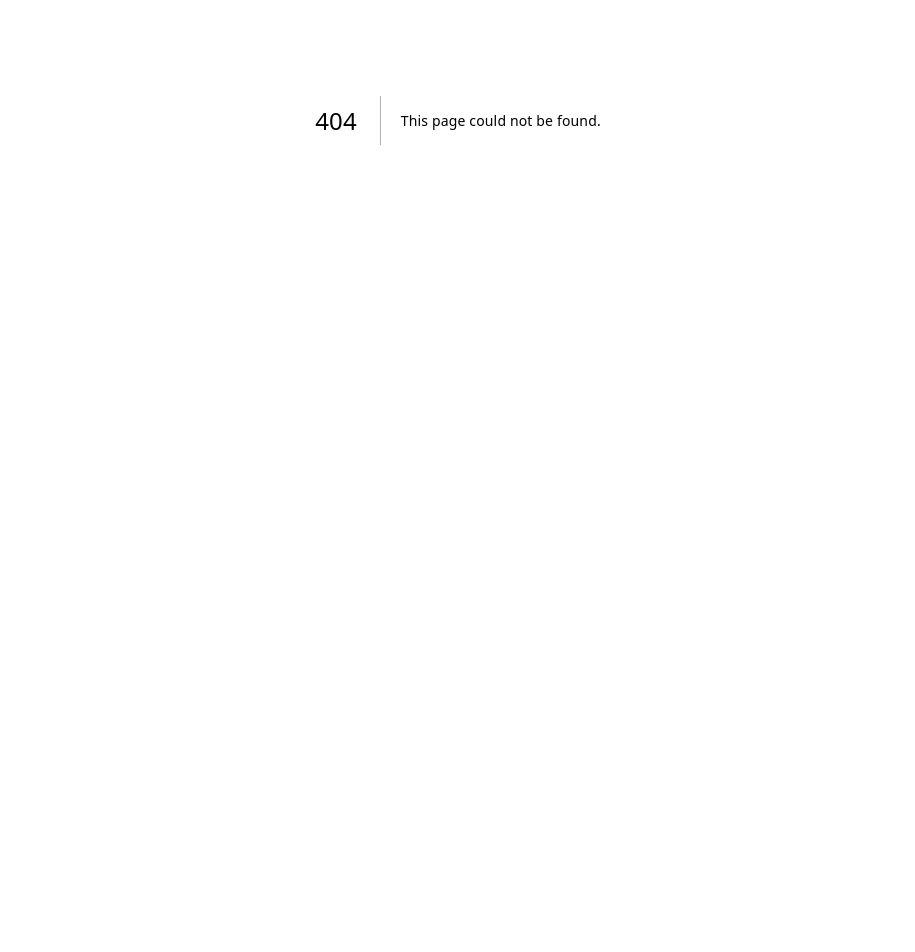
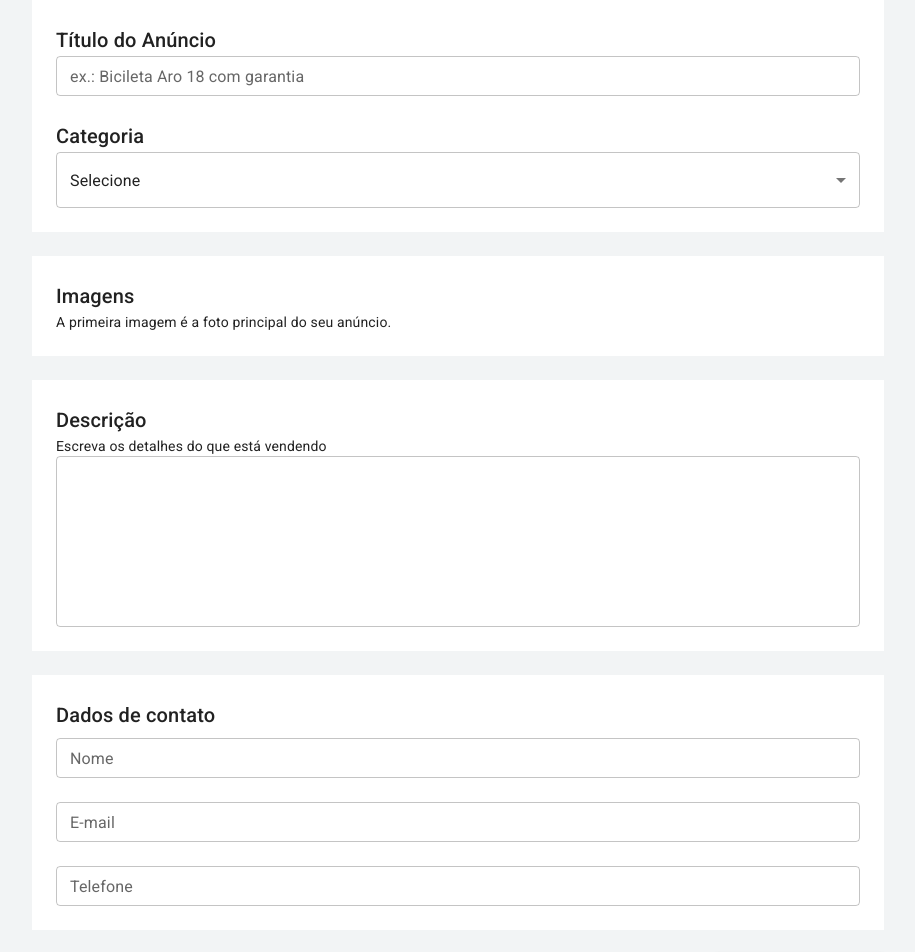
Before and after one commit to ericlesbrum/Projeto-Anunx, a Next.js app: page /user/publish in a window 1280 px wide. Before the commit this address had no page. Shown: the part 280-1232 px from the top of the page, without its empty margins (182-1097 px from the left). Before the commit the page ends 800 px from the top, so only its background shows below. Built offline with nearby package versions, Linux system fonts and the light colour scheme.

Commit message:
adicionando página publicar anúncio

```diff
--- a/pages/user/dashboard.js
+++ b/pages/user/dashboard.js
@@ -11,7 +11,7 @@ export default function Home() {
   return (
     <>
       <TemplateDefault>
-        <Container maxWidth="sm" sx={container}>
+        <Container maxWidth="sm" sx={container(theme.spacing(8, 0, 6))}>
           <Typography component="h1" variant='h2' align='center'>
             Menus anúncios
           </Typography>
--- a/pages/user/dashboardStyle.js
+++ b/pages/user/dashboardStyle.js
@@ -1,6 +1,6 @@
 const container = (theme) => {
     return {
-        p: theme.spacing(8, 0, 6)
+        p: theme
     }
 }
 const buttonAdd = (theme) => {
--- /dev/null
+++ b/pages/user/publish.js
@@ -0,0 +1,145 @@
+import { Box, Container, Select, TextField, Typography, Button } from '@mui/material';
+import { useTheme } from '@mui/material/styles';
+
+import TemplateDefault from '../../src/templates/Default';
+import { box, container, boxContainer } from './publishStyle';
+
+const Publish = () => {
+    const theme = useTheme();
+    return (
+        <TemplateDefault>
+            <Container maxWidth='sm' sx={container(theme.spacing(8, 0, 6))}>
+                <Typography component="h1" variant="h2" align="center" color="textPrimary">
+                    Publicar Anúncio
+                </Typography>
+                <Typography component="h5" variant="h5" align="center" color="textPrimary">
+                    Quanto mais detalhado, melhor!
+                </Typography>
+            </Container>
+
+            <Container maxWidth='md' sx={boxContainer(theme.spacing(3))}>
+                <Box sx={
+                    box(
+                        theme.palette.background.variant,
+                        theme.spacing(3)
+                    )}
+                >
+                    <Typography component="h6" variant="h6" color="textPrimary">
+                        Título do Anúncio
+                    </Typography>
+                    <TextField
+                        label="ex.:  Bicileta Aro 18 com garantia"
+                        size="small"
+                        fullWidth
+                    />
+                    <br /><br />
+                    <Typography component="h6" variant="h6" color="textPrimary">
+                        Categoria
+                    </Typography>
+                    <Select
+                        native
+                        value=""
+                        fullWidth
+                        onChange={() => { }}
+                        inputProps={{
+                            name: 'age'
+                        }}
+                    >
+                        <option value="">Selecione</option>
+                        <option value="">Bebê e Criança</option>
+                        <option value="">Agricultura</option>
+                        <option value="">Moda</option>
+                        <option value="">Carros, Motos e Barcos</option>
+                        <option value="">Serviços</option>
+                        <option value="">Lazer</option>
+                        <option value="">Animais</option>
+                        <option value="">Moveis, Casa e Jardim</option>
+                        <option value="">Imóveis</option>
+                        <option value="">Equipamentos e Ferramentas</option>
+                        <option value="">Celulares e Tablets</option>
+                        <option value="">Esporte</option>
+                        <option value="">Tecnologia</option>
+                        <option value="">Emprego</option>
+                        <option value="">Outros</option>
+                    </Select>
+                </Box>
+            </Container>
+
+            <Container maxWidth='md' sx={boxContainer(theme.spacing(3))}>
+                <Box sx={
+                    box(
+                        theme.palette.background.variant,
+                        theme.spacing(3)
+                    )}
+                >
+                    <Typography component="h6" variant="h6" color="textPrimary">
+                        Imagens
+                    </Typography>
+                    <Typography component="div" variant="body2" color="textPrimary">
+                        A primeira imagem é a foto principal do seu anúncio.
+                    </Typography>
+                </Box>
+            </Container>
+
+            <Container maxWidth='md' sx={boxContainer(theme.spacing(3))}>
+                <Box sx={
+                    box(
+                        theme.palette.background.variant,
+                        theme.spacing(3)
+                    )}
+                >
+                    <Typography component="h6" variant="h6" color="textPrimary">
+                        Descrição
+                    </Typography>
+                    <Typography component="div" variant="body2" color="textPrimary">
+                        Escreva os detalhes do que está vendendo
+                    </Typography>
+                    <TextField
+                        multiline
+                        rows={6}
+                        variant="outlined"
+                        fullWidth />
+                </Box>
+            </Container>
+
+            <Container maxWidth='md' sx={boxContainer(theme.spacing(3))}>
+                <Box sx={
+                    box(
+                        theme.palette.background.variant,
+                        theme.spacing(3)
+                    )}
+                >
+                    <Typography component="h6" variant="h6" color="textPrimary" gutterBottom>
+                        Dados de contato
+                    </Typography>
+                    <TextField
+                        label="Nome"
+                        size='small'
+                        variant="outlined"
+                        fullWidth />
+                    <br /><br />
+                    <TextField
+                        label="E-mail"
+                        size='small'
+                        variant="outlined"
+                        fullWidth />
+                    <br /><br />
+                    <TextField
+                        label="Telefone"
+                        size='small'
+                        variant="outlined"
+                        fullWidth />
+                </Box>
+            </Container>
+
+            <Container maxWidth='md' sx={boxContainer(theme.spacing(3))}>
+                <Box textAlign="right">
+                    <Button variant="contained" color='primary'>
+                        Publicar Anúncio
+                    </Button>
+                </Box>
+            </Container>
+        </TemplateDefault>
+    )
+}
+export default Publish;
--- /dev/null
+++ b/pages/user/publishStyle.js
@@ -0,0 +1,17 @@
+const container = (padding) => {
+    return {
+        p: padding
+    }
+}
+const box = (color, padding) => {
+    return {
+        backgroundColor: color,
+        p: padding
+    }
+}
+const boxContainer = (padding) => {
+    return {
+        pb: padding
+    }
+}
+export { container, box, boxContainer }
--- a/src/theme.js
+++ b/src/theme.js
@@ -1,9 +1,13 @@
-import { createTheme } from "@mui/material";
+import { createTheme, rgbToHex } from "@mui/material";
 
 const theme = createTheme({
     palette: {
         primary: {
             main: '#000000',
+        },
+        background: {
+            default: rgbToHex("rgb(242, 244, 245)"),
+            variant: "#ffffff"
         }
     }
 })
```
